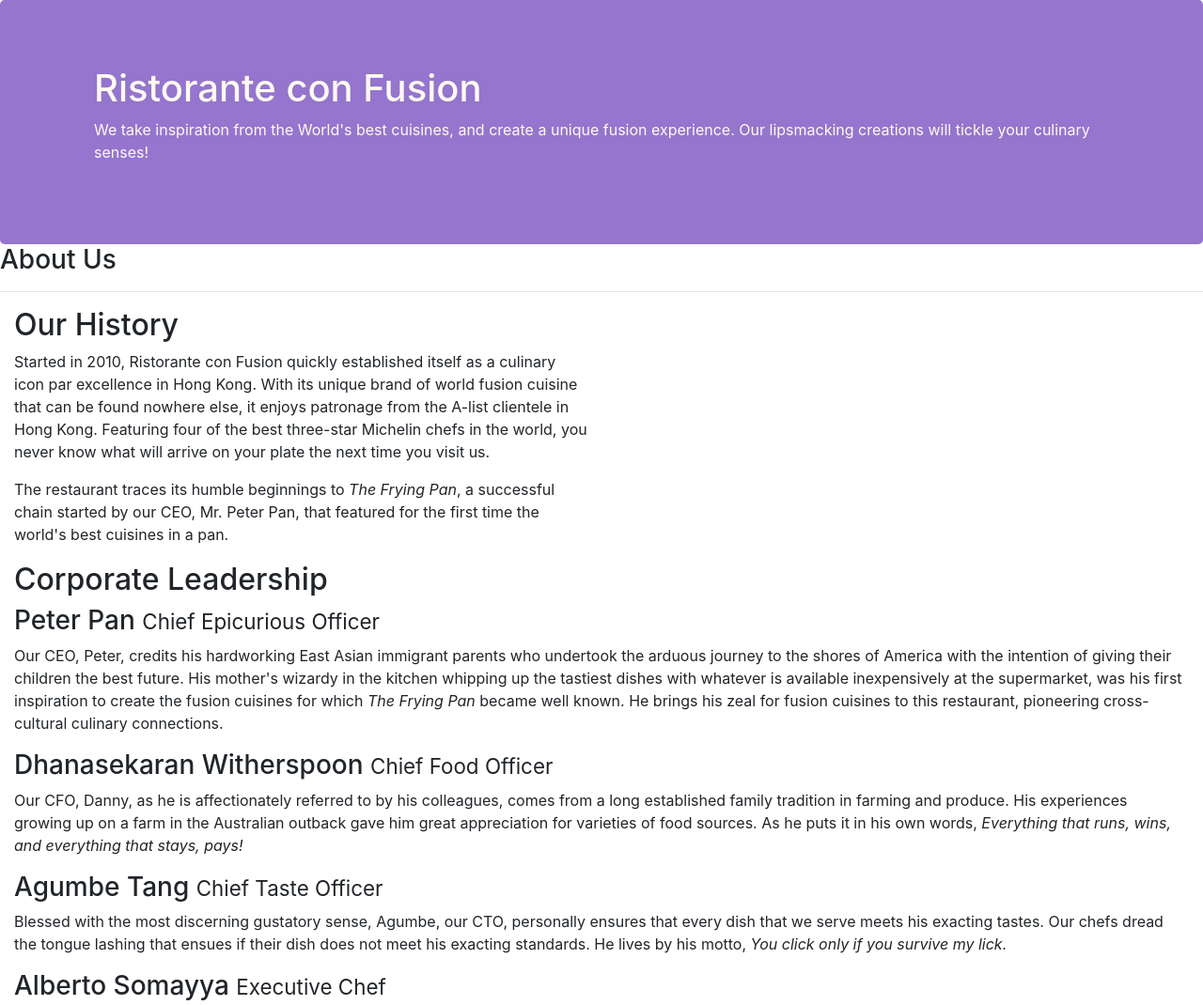
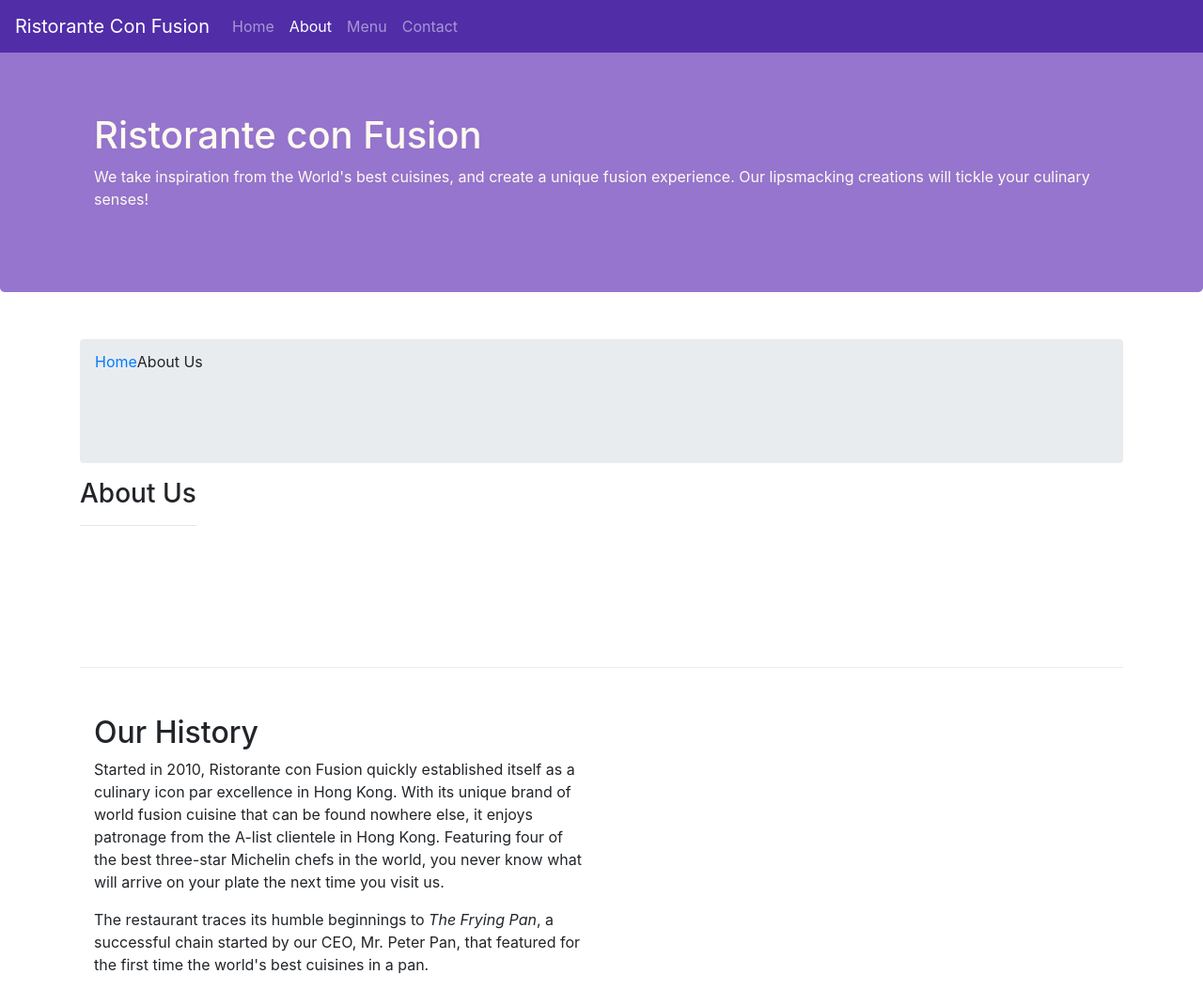
Before and after one commit to JeffShepard/bootstrap, a website: page aboutus.html in a window 1280 px wide. Shown: the top 1070 px of the page at 94% size. Drawn offline with nearby package versions, Linux system fonts and the light colour scheme.

Commit message:
navbar breadcrumbs

```diff
--- a/aboutus.html
+++ b/aboutus.html
@@ -15,29 +15,46 @@
 </head>
 
 <body>
-
+    <nav class="navbar navbar-dark navbar-expand-sm fixed-top">
+        <button class="navbar-toggler" type="button" data-toggle="collapse" data-target="#Navbar">
+           <span class="navbar-toggler-icon"></span>
+        </button>
+        <a class="navbar-brand" href="#">Ristorante Con Fusion</a>
+            <div class="collapse navbar-collapse" id="Navbar">
+                <ul class="navbar-nav mr-auto">
+                    <li class="nav-item"><a class="nav-link" href="/index.html">Home</a></li>
+                    <li class="nav-item active"><a class="nav-link" href="#">About</a></li>
+                    <li class="nav-item"><a class="nav-link" href="#">Menu</a></li>
+                    <li class="nav-item"><a class="nav-link" href="#">Contact</a></li>
+                </ul>
+            </div>
+</nav>
     <header class="jumbotron">
         <div class="container">
             <div class="row row-header">
-                <div class="col-12 col-sm">
+                <div class="col-12 col-6">
                     <h1>Ristorante con Fusion</h1>
                     <p>We take inspiration from the World's best cuisines, and create a unique fusion experience. Our lipsmacking creations will tickle your culinary senses!</p>
                 </div>
-                <div>
+                <div class="col-12 col-sm">
                 </div>
             </div>
         </div>
     </header>
 
-    <div>
-        <div>
+    <div class="container">
+        <div class="row row-content">
+            <ol class="col-12 breadcrumb">
+                <li class="breakcrumb-item"><a href="./index.html">Home</a></li>
+                <li class="breakcrumb-item active">About Us</li>
+            </ol>
             <div>
                <h3>About Us</h3>
                <hr>
             </div>
         </div>
 
-        <div>
+        <div class="row row-content">
             <div class="col-12 col-sm-6">
                 <h2>Our History</h2>
                 <p>Started in 2010, Ristorante con Fusion quickly established itself as a culinary icon par excellence in Hong Kong. With its unique brand of world fusion cuisine that can be found nowhere else, it enjoys patronage from the A-list clientele in Hong Kong.  Featuring four of the best three-star Michelin chefs in the world, you never know what will arrive on your plate the next time you visit us.</p>
@@ -48,7 +65,7 @@
         </div>
 
 
-        <div>
+        <div class="row row-content">
             <div class="col-12 col-sm">
                 <h2>Corporate Leadership</h2>
                 <h3>Peter Pan <small>Chief Epicurious Officer</small></h3>
--- a/css/styles.css
+++ b/css/styles.css
@@ -26,3 +26,10 @@
     margin:0px;
     color: #0f0f0f;
 }
+body{
+    padding:50px 0px 0px 0px;
+    z-index: 0;
+}
+.navbar-dark{
+    background-color:#512DA8;
+}
```
Also changed, not shown: index.html (+14 -0 lines).
